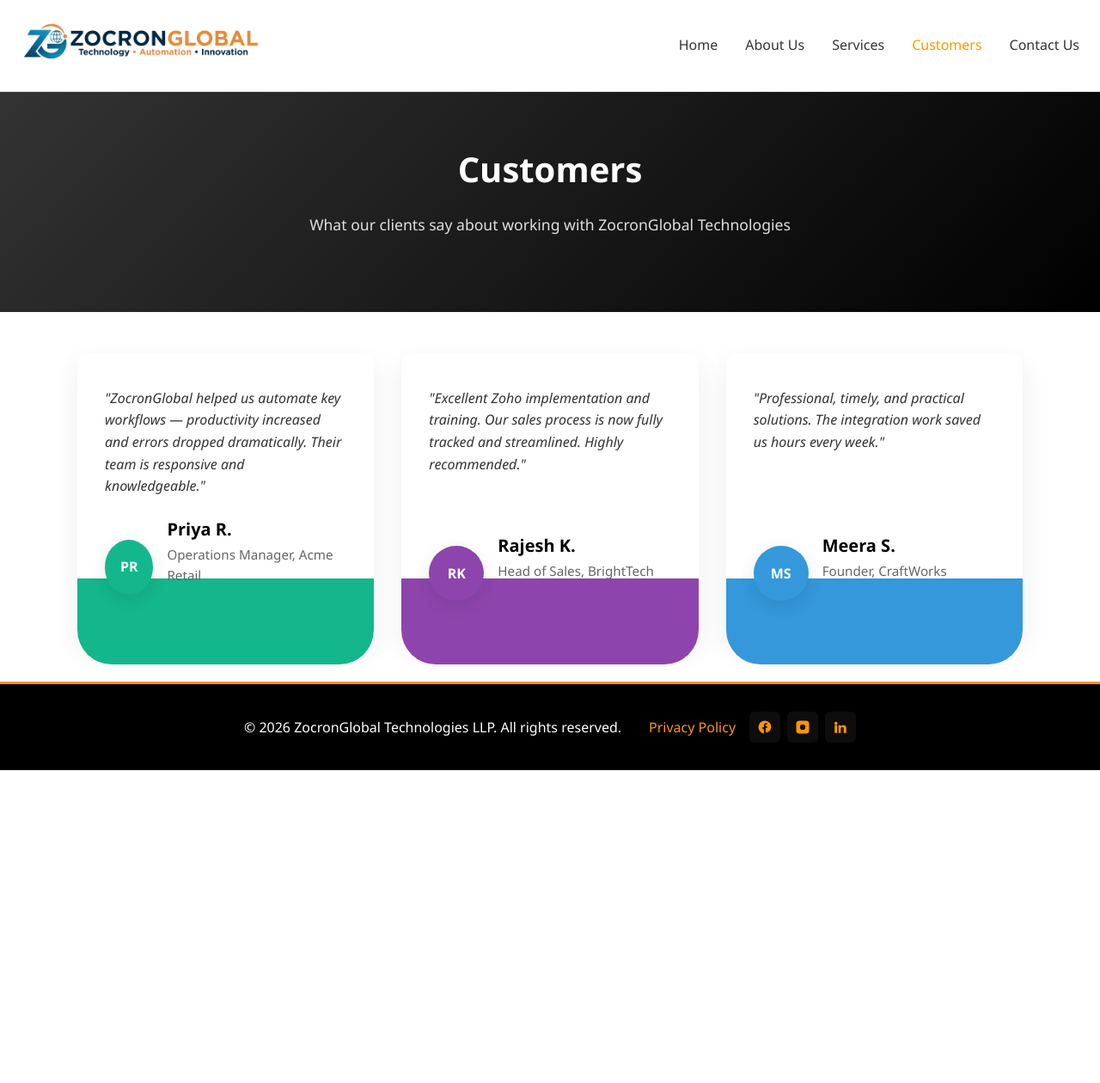
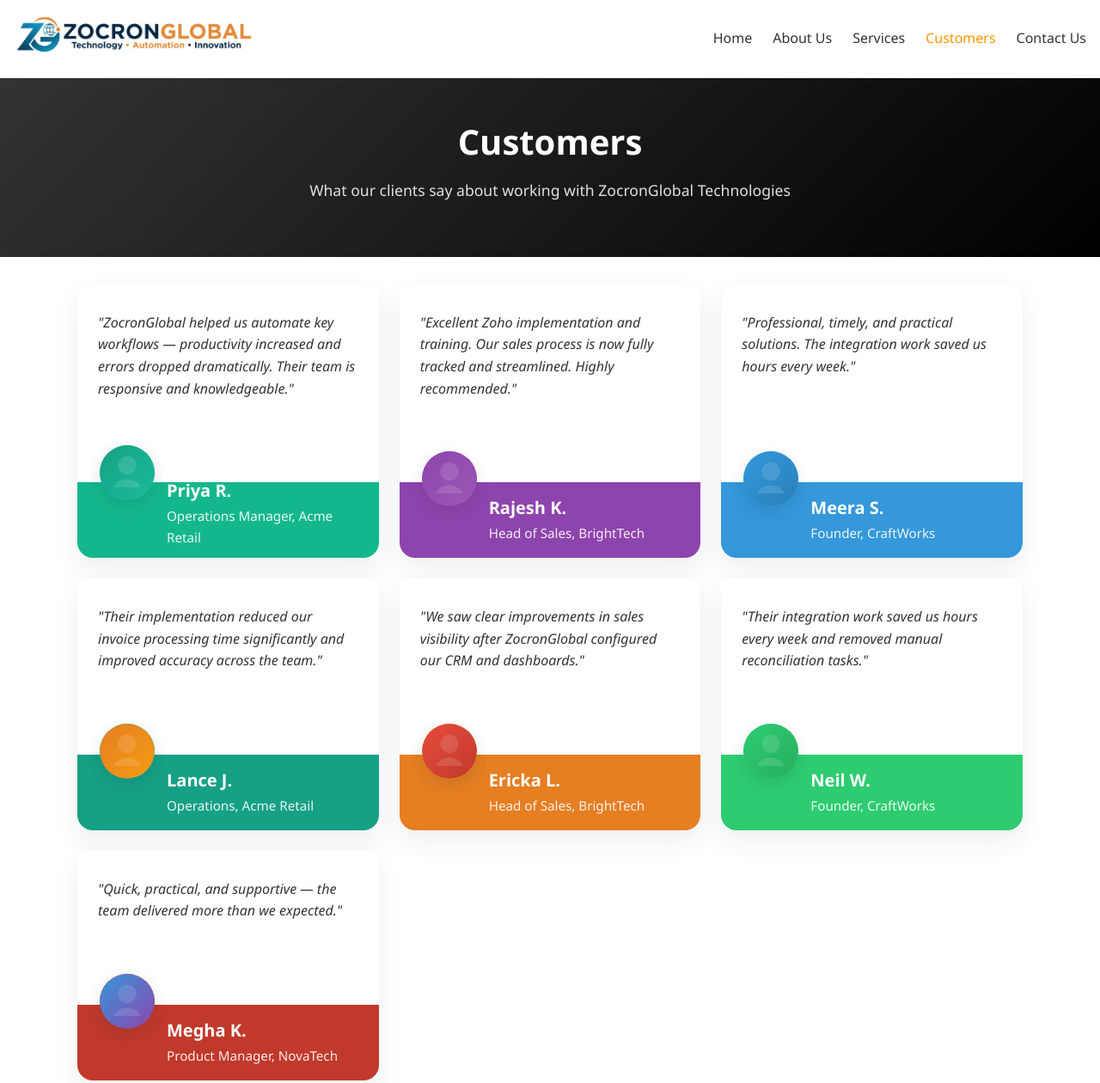
Before and after one commit to zocronglobal-ctrl/zocronglobal-website, a plain HTML site: page customers.html in a window 1280 px wide. Shown: the top 1260 px of the page at 86% size. Before the commit the page ends 896 px from the top, so only its background shows below. Drawn offline with Linux system fonts and the light colour scheme.

Commit message:
Refactor contact form iframe and update styles; add customer testimonials with avatars

```diff
--- a/css/style.css
+++ b/css/style.css
@@ -18,9 +18,9 @@
     --font-primary: 'Segoe UI', Tahoma, Geneva, Verdana, sans-serif;
     --spacing-xs: 0.5rem;
     --spacing-sm: 1rem;
-    --spacing-md: 1.5rem;
-    --spacing-lg: 2rem;
-    --spacing-xl: 3rem;
+    --spacing-md: 1rem;
+    --spacing-lg: 1.5rem;
+    --spacing-xl: 2rem;
 }
 
 html {
@@ -185,7 +185,7 @@ li {
 .hero {
     background: linear-gradient(135deg, var(--color-dark-gray) 0%, var(--color-black) 100%);
     color: var(--color-white);
-    padding: 6rem var(--spacing-md);
+    padding: 4rem var(--spacing-md);
     text-align: center;
 }
 
@@ -220,7 +220,7 @@ li {
 .page-header {
     background: linear-gradient(135deg, var(--color-dark-gray) 0%, var(--color-black) 100%);
     color: var(--color-white);
-    padding: 4rem var(--spacing-md);
+    padding: 3rem var(--spacing-md);
     text-align: center;
 }
 
@@ -541,50 +541,14 @@ li {
     margin-top: var(--spacing-md);
 }
 
-/* Responsive iframe for embedded contact form */
-.iframe-wrapper {
+/* Contact iframe (simple, let embed control its layout) */
+.contact-form-wrapper iframe,
+.contact-form-wrapper .contact-iframe,
+.contact-form-wrapper iframe {
     width: 100%;
-    max-width: 100%;
-    overflow: hidden;
-}
-
-.contact-iframe {
-    width: 100%;
-    height: 500px; /* default desktop height */
+    height: 500px;
     border: 0;
     display: block;
-}
-
-/* Make iframe wrapper show a border and prevent inner scrollbars visually */
-.iframe-wrapper {
-    border-radius: 8px;
-    border: 1px solid #e6e6e6;
-    box-shadow: 0 6px 18px rgba(13,38,59,0.06);
-}
-
-.contact-iframe { -webkit-overflow-scrolling: touch; overflow: hidden; }
-
-/* Increase default desktop height to reduce inner scrolling */
-@media (min-width: 1200px) {
-    .contact-iframe { height: 620px; }
-}
-
-/* Provide a fallback: if iframe still scrolls on some devices, keep wrapper overflow hidden */
-.iframe-wrapper { overflow: hidden; }
-
-/* Larger tablet / small desktop */
-@media (max-width: 1024px) {
-    .contact-iframe { height: 460px; }
-}
-
-/* Tablet */
-@media (max-width: 768px) {
-    .contact-iframe { height: 420px; }
-}
-
-/* Mobile */
-@media (max-width: 480px) {
-    .contact-iframe { height: 360px; }
 }
 
 /* ===========================
@@ -647,7 +611,8 @@ li {
 
 .testimonial-card {
     background-color: #ffffff;
-    padding: calc(var(--spacing-lg) + 0.5rem) var(--spacing-lg) 4rem var(--spacing-lg);
+    --band-height: 88px;
+    padding: calc(var(--spacing-lg) + 0.5rem) var(--spacing-lg) calc(var(--band-height) + 1rem) var(--spacing-lg);
     border-radius: 12px;
     box-shadow: 0 12px 30px rgba(13, 38, 59, 0.08);
     position: relative;
@@ -663,19 +628,17 @@ li {
     position: absolute;
     left: 0;
     right: 0;
-    bottom: -20px;
-    height: 100px;
+    bottom: 0;
+    height: var(--band-height);
     background: var(--color-orange);
-    border-bottom-left-radius: 40px;
-    border-bottom-right-radius: 40px;
-    transform: translateY(8%);
-    z-index: 0;
+    border-radius: 0 0 18px 18px;
+    z-index: 1;
 }
 
 .testimonial-card blockquote {
     font-style: italic;
     color: var(--color-dark-gray);
-    margin-bottom: var(--spacing-sm);
+    margin-bottom: 5rem;
     position: relative;
     z-index: 2;
 }
@@ -684,9 +647,13 @@ li {
     display: flex;
     align-items: center;
     gap: 1rem;
-    position: relative;
+    position: absolute;
+    left: 0;
+    right: 0;
+    bottom: 0;
     z-index: 2;
-    margin-top: 0.5rem;
+    padding: 0.75rem var(--spacing-lg);
+    box-sizing: border-box;
 }
 
 .testimonial-avatar {
@@ -696,20 +663,27 @@ li {
     display: flex;
     align-items: center;
     justify-content: center;
-    font-weight: 700;
-    color: #ffffff;
+    overflow: hidden;
     box-shadow: 0 6px 18px rgba(13,38,59,0.12);
-    transform: translateY(18px);
+    transform: translateY(-75%);
+    z-index: 3;
+    flex-shrink: 0;
+    margin-left: 0.25rem;
+    background: rgba(255,255,255,0.06);
 }
+
+.testimonial-avatar img { width: 100%; height: 100%; display: block; border-radius: 50%; }
+
+.avatar-wrap { position: relative; width: 64px; display: flex; align-items: center; justify-content: center; overflow: visible; }
 
 .testimonial-author h4 {
     margin: 0 0 0.25rem 0;
-    color: var(--color-black);
+    color: var(--color-white);
 }
 
 .testimonial-author p {
     margin: 0;
-    color: var(--color-medium-gray);
+    color: rgba(255,255,255,0.9);
     font-size: 0.95rem;
 }
 
@@ -717,10 +691,18 @@ li {
 .testimonial-grid .testimonial-card:nth-child(1)::after { background: #14b78b; }
 .testimonial-grid .testimonial-card:nth-child(2)::after { background: #8e44ad; }
 .testimonial-grid .testimonial-card:nth-child(3)::after { background: #3498db; }
+.testimonial-grid .testimonial-card:nth-child(4)::after { background: #16a085; }
+.testimonial-grid .testimonial-card:nth-child(5)::after { background: #e67e22; }
+.testimonial-grid .testimonial-card:nth-child(6)::after { background: #2ecc71; }
+.testimonial-grid .testimonial-card:nth-child(7)::after { background: #c0392b; }
 
 .testimonial-grid .testimonial-card:nth-child(1) .testimonial-avatar { background: #14b78b; }
 .testimonial-grid .testimonial-card:nth-child(2) .testimonial-avatar { background: #8e44ad; }
 .testimonial-grid .testimonial-card:nth-child(3) .testimonial-avatar { background: #3498db; }
+.testimonial-grid .testimonial-card:nth-child(4) .testimonial-avatar { background: #16a085; }
+.testimonial-grid .testimonial-card:nth-child(5) .testimonial-avatar { background: #e67e22; }
+.testimonial-grid .testimonial-card:nth-child(6) .testimonial-avatar { background: #2ecc71; }
+.testimonial-grid .testimonial-card:nth-child(7) .testimonial-avatar { background: #c0392b; }
 
 /* Make preview variant slightly smaller */
 .testimonials-section.preview .testimonial-card { padding-bottom: 3.5rem; }
@@ -861,20 +843,23 @@ li {
 
     .testimonial-card {
         min-height: auto;
-        padding: calc(var(--spacing-md) + 0.5rem) var(--spacing-md) 3.5rem var(--spacing-md);
+        --band-height: 80px;
+        padding: calc(var(--spacing-md) + 0.5rem) var(--spacing-md) calc(var(--band-height) + 0.75rem) var(--spacing-md);
     }
 
     .testimonial-card::after {
-        bottom: -16px;
+        bottom: 0;
         height: 80px;
-        transform: translateY(6%);
+        transform: none;
     }
 
     .testimonial-avatar {
         width: 52px;
         height: 52px;
-        transform: translateY(12px);
+        transform: translateY(-60%);
     }
+
+    .avatar-wrap { width: 52px; overflow: visible; }
 }
 
 /* Mobile */
@@ -964,23 +949,24 @@ li {
     }
 
     .testimonial-card {
-        padding: calc(var(--spacing-sm) + 0.5rem) var(--spacing-sm) 3rem var(--spacing-sm);
+        --band-height: 64px;
+        padding: calc(var(--spacing-sm) + 0.5rem) var(--spacing-sm) calc(var(--band-height) + 0.6rem) var(--spacing-sm);
         border-radius: 10px;
         min-height: auto;
     }
 
     .testimonial-card::after {
-        bottom: -12px;
-        height: 64px;
-        transform: translateY(6%);
-        border-bottom-left-radius: 24px;
-        border-bottom-right-radius: 24px;
+        bottom: 0;
+        height: var(--band-height);
+        transform: none;
+        border-bottom-left-radius: 16px;
+        border-bottom-right-radius: 16px;
     }
 
     .testimonial-avatar {
         width: 44px;
         height: 44px;
-        transform: translateY(10px);
+        transform: translateY(-20%);
     }
 
     .testimonial-card blockquote {
--- a/customers.html
+++ b/customers.html
@@ -42,7 +42,9 @@
                         "ZocronGlobal helped us automate key workflows — productivity increased and errors dropped dramatically. Their team is responsive and knowledgeable."
                     </blockquote>
                     <div class="testimonial-bottom">
-                        <div class="testimonial-avatar">PR</div>
+                        <div class="avatar-wrap">
+                            <div class="testimonial-avatar"><img src="images/avatars/avatar1.svg" alt="Priya R."></div>
+                        </div>
                         <div class="testimonial-author">
                             <h4>Priya R.</h4>
                             <p>Operations Manager, Acme Retail</p>
@@ -55,7 +57,9 @@
                         "Excellent Zoho implementation and training. Our sales process is now fully tracked and streamlined. Highly recommended."
                     </blockquote>
                     <div class="testimonial-bottom">
-                        <div class="testimonial-avatar">RK</div>
+                        <div class="avatar-wrap">
+                            <div class="testimonial-avatar"><img src="images/avatars/avatar2.svg" alt="Rajesh K."></div>
+                        </div>
                         <div class="testimonial-author">
                             <h4>Rajesh K.</h4>
                             <p>Head of Sales, BrightTech</p>
@@ -68,10 +72,72 @@
                         "Professional, timely, and practical solutions. The integration work saved us hours every week."
                     </blockquote>
                     <div class="testimonial-bottom">
-                        <div class="testimonial-avatar">MS</div>
+                        <div class="avatar-wrap">
+                            <div class="testimonial-avatar"><img src="images/avatars/avatar3.svg" alt="Meera S."></div>
+                        </div>
                         <div class="testimonial-author">
                             <h4>Meera S.</h4>
                             <p>Founder, CraftWorks</p>
+                        </div>
+                    </div>
+                </div>
+
+                <div class="testimonial-card">
+                    <blockquote>
+                        "Their implementation reduced our invoice processing time significantly and improved accuracy across the team."
+                    </blockquote>
+                    <div class="testimonial-bottom">
+                        <div class="avatar-wrap">
+                            <div class="testimonial-avatar"><img src="images/avatars/avatar4.svg" alt="Lance J."></div>
+                        </div>
+                        <div class="testimonial-author">
+                            <h4>Lance J.</h4>
+                            <p>Operations, Acme Retail</p>
+                        </div>
+                    </div>
+                </div>
+
+                <div class="testimonial-card">
+                    <blockquote>
+                        "We saw clear improvements in sales visibility after ZocronGlobal configured our CRM and dashboards."
+                    </blockquote>
+                    <div class="testimonial-bottom">
+                        <div class="avatar-wrap">
+                            <div class="testimonial-avatar"><img src="images/avatars/avatar5.svg" alt="Ericka L."></div>
+                        </div>
+                        <div class="testimonial-author">
+                            <h4>Ericka L.</h4>
+                            <p>Head of Sales, BrightTech</p>
+                        </div>
+                    </div>
+                </div>
+
+                <div class="testimonial-card">
+                    <blockquote>
+                        "Their integration work saved us hours every week and removed manual reconciliation tasks."
+                    </blockquote>
+                    <div class="testimonial-bottom">
+                        <div class="avatar-wrap">
+                            <div class="testimonial-avatar"><img src="images/avatars/avatar6.svg" alt="Neil W."></div>
+                        </div>
+                        <div class="testimonial-author">
+                            <h4>Neil W.</h4>
+                            <p>Founder, CraftWorks</p>
+                        </div>
+                    </div>
+                </div>
+
+                <div class="testimonial-card">
+                    <blockquote>
+                        "Quick, practical, and supportive — the team delivered more than we expected."
+                    </blockquote>
+                    <div class="testimonial-bottom">
+                        <div class="avatar-wrap">
+                            <div class="testimonial-avatar"><img src="images/avatars/avatar7.svg" alt="Megha K."></div>
+                        </div>
+                        <div class="testimonial-author">
+                            <h4>Megha K.</h4>
+                            <p>Product Manager, NovaTech</p>
                         </div>
                     </div>
                 </div>
```
Also changed, not shown: contact.html (+1 -3 lines), images/avatars/avatar1.svg (added), images/avatars/avatar2.svg (added), images/avatars/avatar3.svg (added), images/avatars/avatar4.svg (added), images/avatars/avatar5.svg (added), images/avatars/avatar6.svg (added), images/avatars/avatar7.svg (added), images/flags/flag1.svg (added), images/flags/flag2.svg (added), images/flags/flag3.svg (added), images/flags/flag4.svg (added), images/flags/flag5.svg (added), images/flags/flag6.svg (added), 1 more files.
